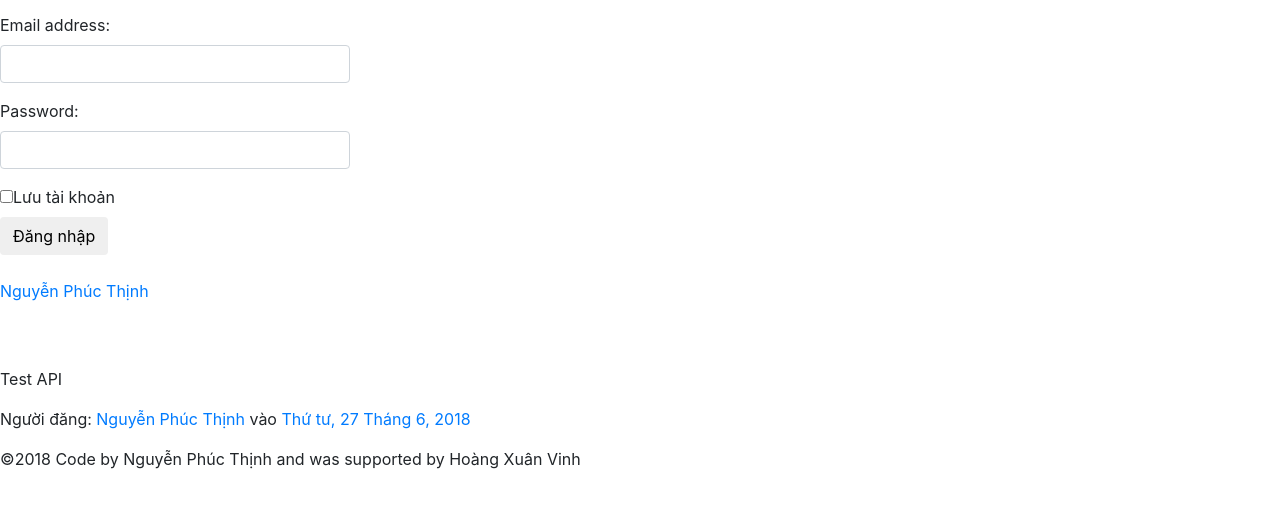
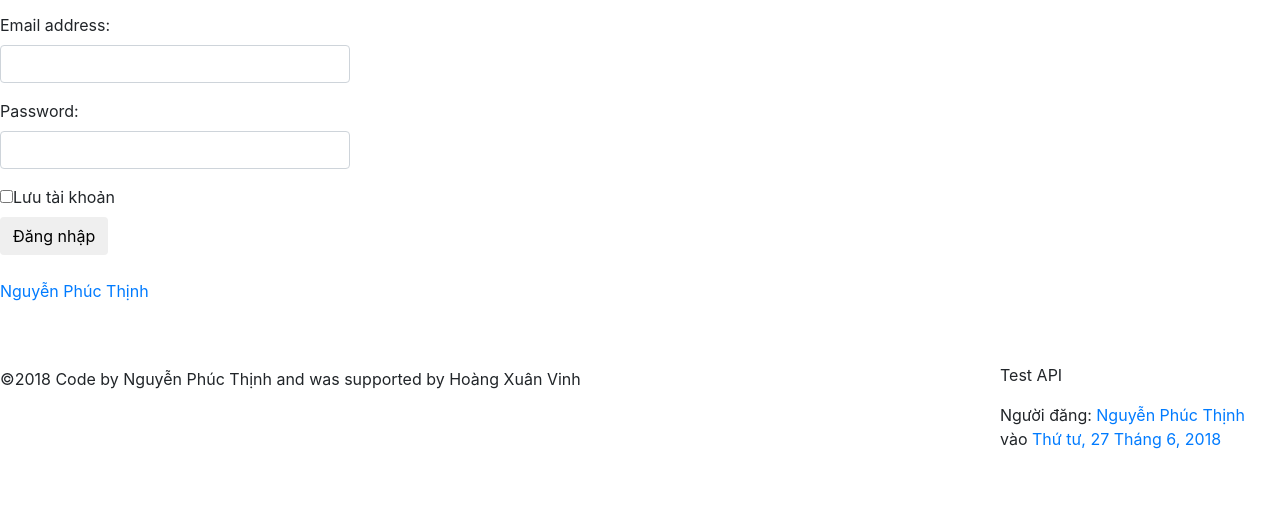
Before and after one commit to kidp2h/GetAccessToken, a plain HTML site: page testbs3.html in a window 1280 px wide. Shown: the part 133-640 px from the top of the page. Drawn offline with nearby package versions, Linux system fonts and the light colour scheme.

Commit message:
Update testbs3.html

```diff
--- a/testbs3.html
+++ b/testbs3.html
@@ -26,6 +26,12 @@
 position: fixed;
 left:1000px;
 bottom:250px;
+}
+     .fb-post{
+position: fixed;
+left:1000px;
+bottom:200px;
+
 }
     </style>
 </head>
```
